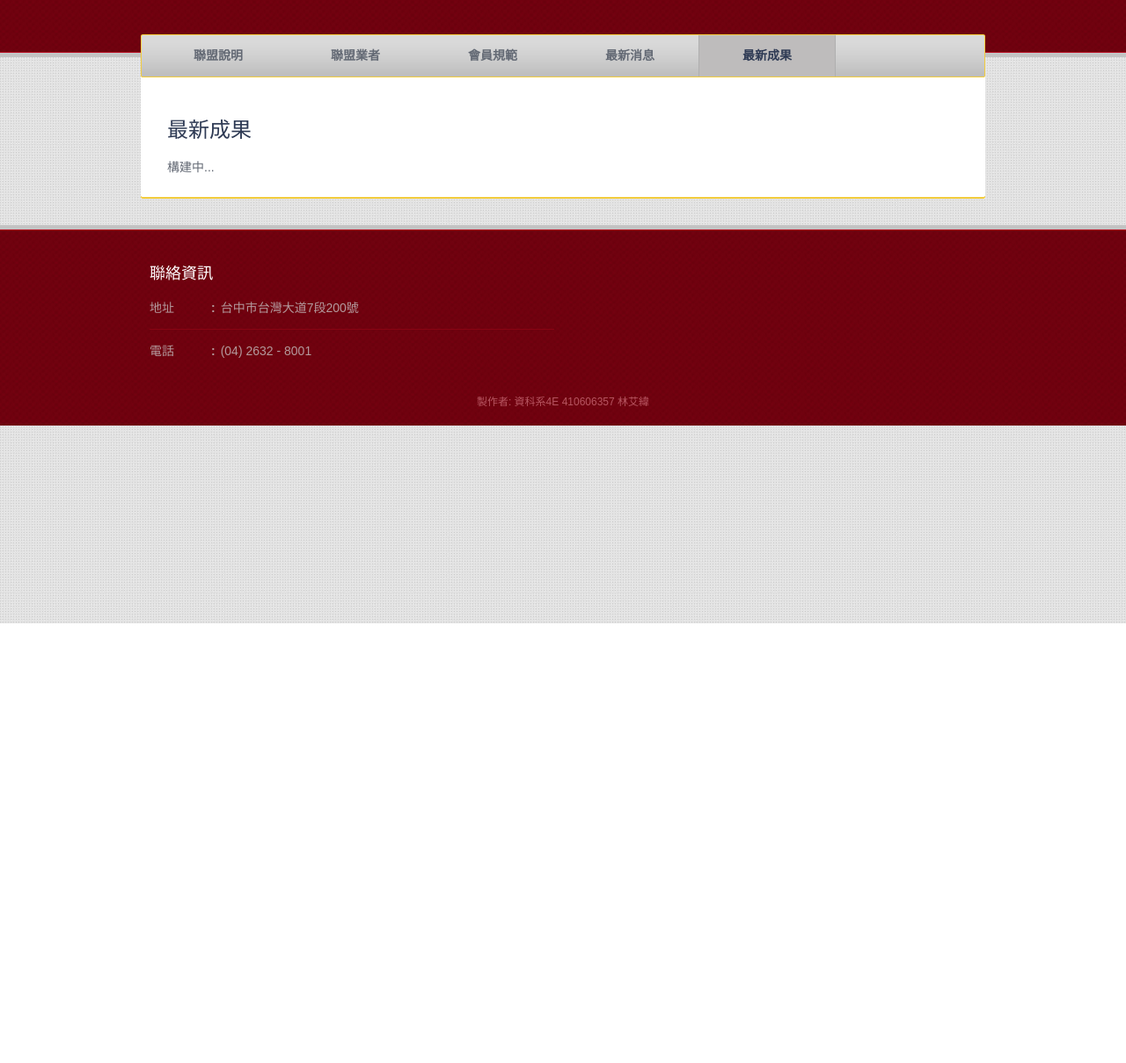
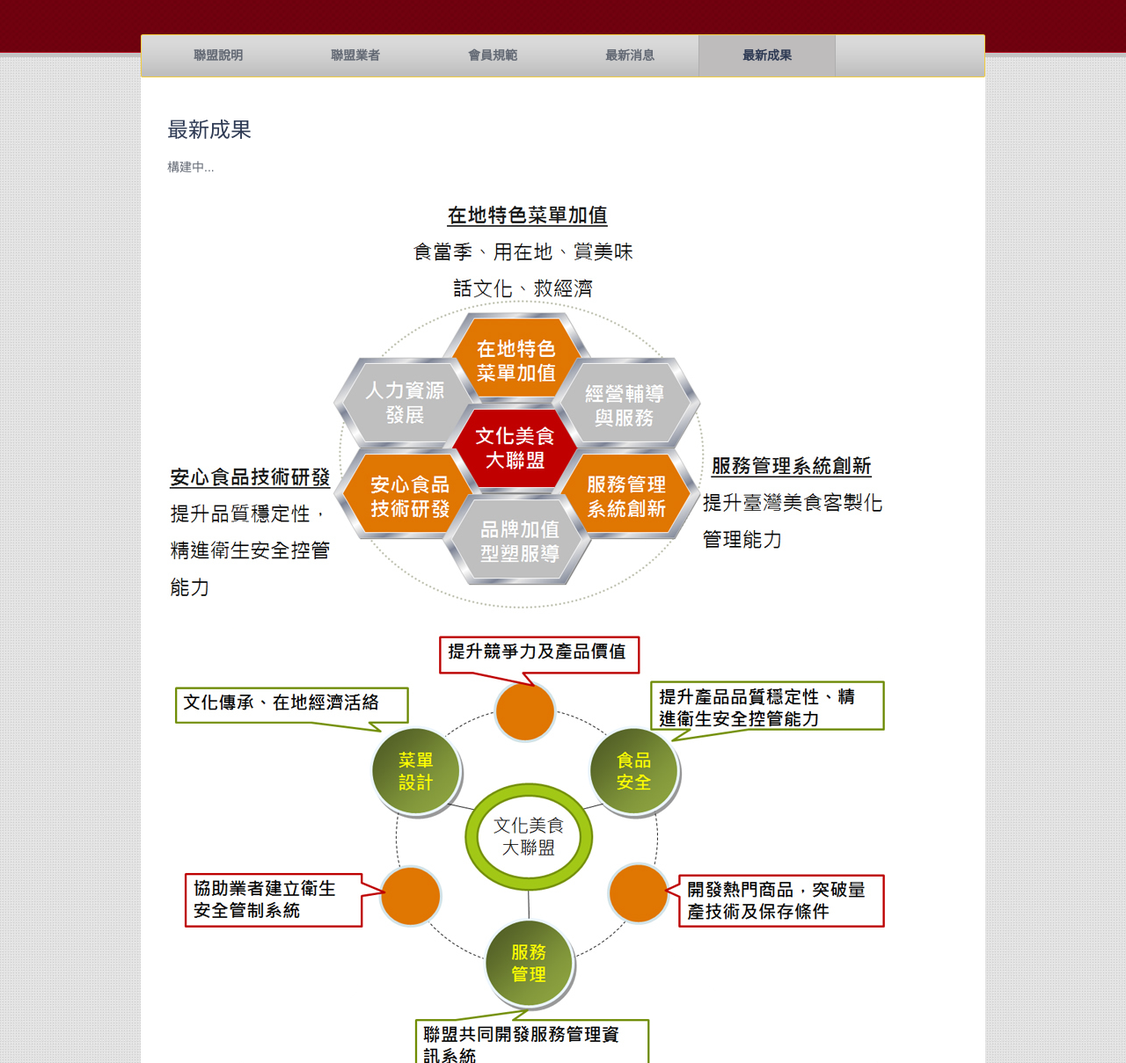
Before and after one commit to SophistryTW/hw2, a plain HTML site: page works.html in a window 1280 px wide. Shown: the part 91-1300 px from the top of the page at 88% size. Before the commit the page ends 800 px from the top, so only its background shows below. Drawn offline with Linux system fonts and the light colour scheme.

Commit message:
Add files via upload

```diff
--- a/works.html
+++ b/works.html
@@ -40,6 +40,9 @@
 					構建中...
 				</p>
 
+				<img src="images/plan-action.jpg" alt="Img" height="489" width="827">
+				<br>
+				<img src="images/purpose.jpg" alt="Img" height="497" width="827">
 				</div>
 			</div>
 		</div>
```
